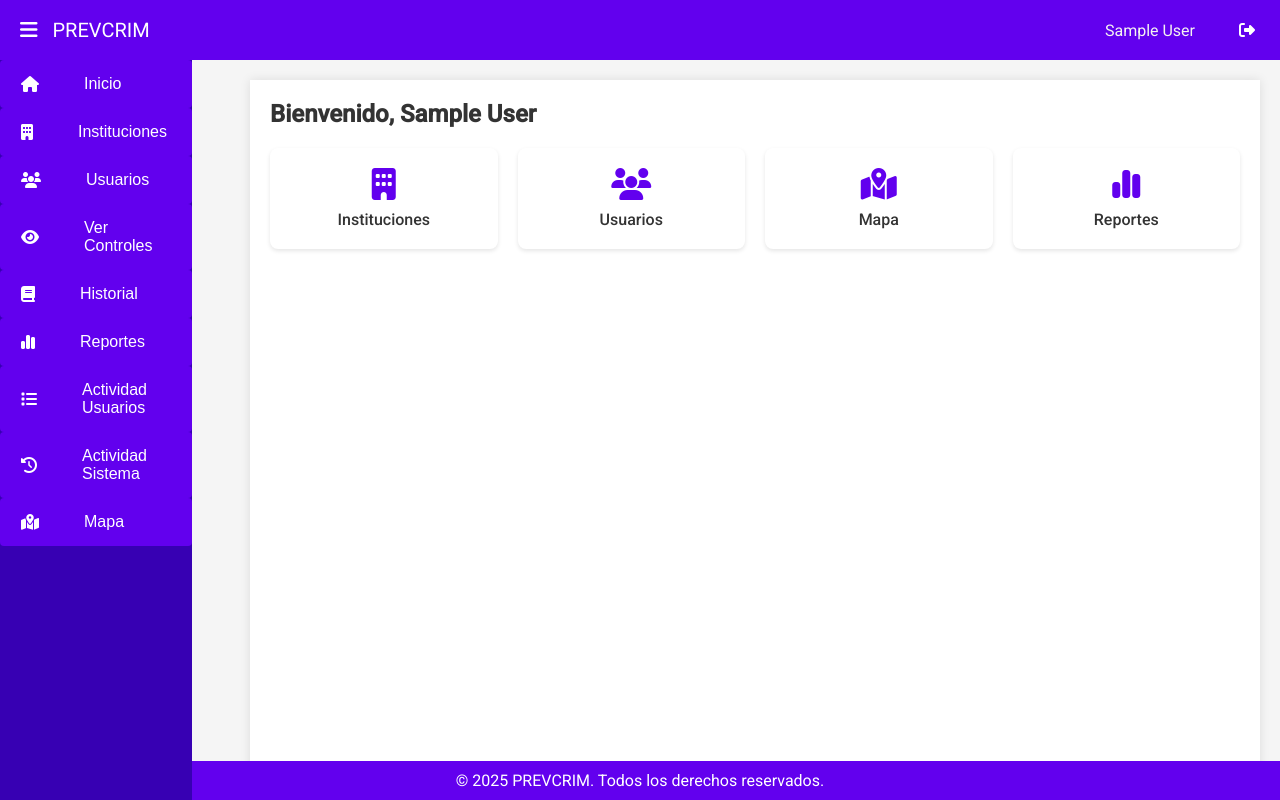
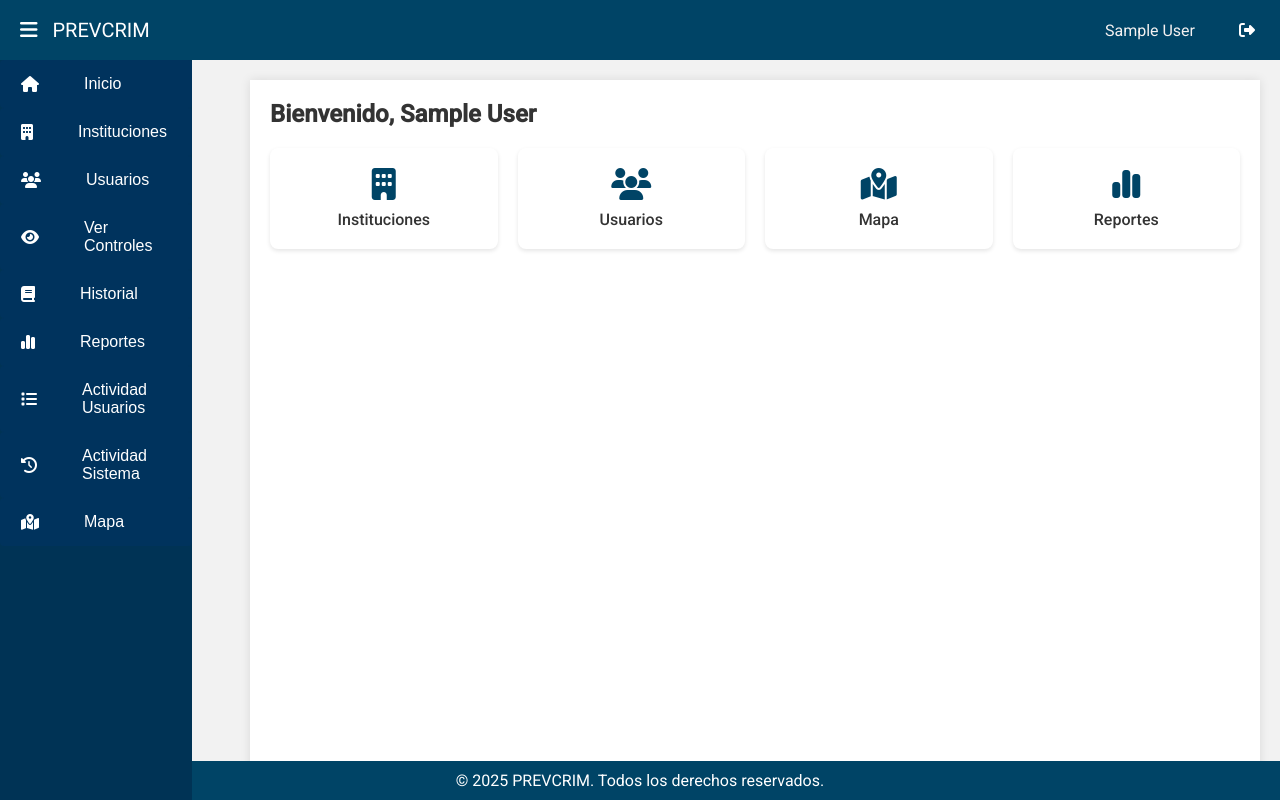
Before and after one commit to Nkspl/Prevcrim-master, a PHP site: page /dashboard.php in a window 1280 px wide. Run offline with PHP 8.4, Linux system fonts and the light colour scheme; the visitor is signed in with stand-in values (Sample User, id 1).

Commit message:
Revert header sidebar footer colors

```diff
--- a/css/style.css
+++ b/css/style.css
@@ -1,5 +1,5 @@
 @import url("https://fonts.googleapis.com/css2?family=Roboto:wght@300;400;500&display=swap");
-:root{--primary-color:#6200ee;--secondary-color:#03dac6;--background-color:#f5f5f5;--surface-color:#fff;--text-color:#333;}
+:root{--primary-color:#004466;--secondary-color:#0066aa;--background-color:#f2f2f2;--surface-color:#fff;--text-color:#333;}
 /* css/style.css */
 
 /* Reset global */
@@ -94,7 +94,7 @@
     position: fixed;
     top: 60px; left: 0; bottom: 0;
     width: 15%;
-    background: #3700b3;
+    background: #003355;
     overflow-y: auto;
     transition: transform 0.3s ease;
     z-index: 1100; /* sobreponer el contenido principal */
@@ -110,7 +110,7 @@
     margin: 0px auto;
     padding: 15px;
     border: none;
-    background: var(--primary-color);
+    background: #00335d;
     color: #fff;
     font-size: 16px;
     text-align: left;
@@ -130,7 +130,7 @@
  /* se mueve 5px hacia la derecha */
  transform: translateX(5px);
  /* oscurece ligeramente el fondo al pasar el mouse */
- background-color: #3700b3;
+ background-color: #0066aa;
 }
 
 
@@ -212,7 +212,7 @@
   transition: background-color 0.2s ease;
 }
 .map-search button:hover {
-  background-color: #6200ee;
+  background-color: #005599;
 }
 
 
```
